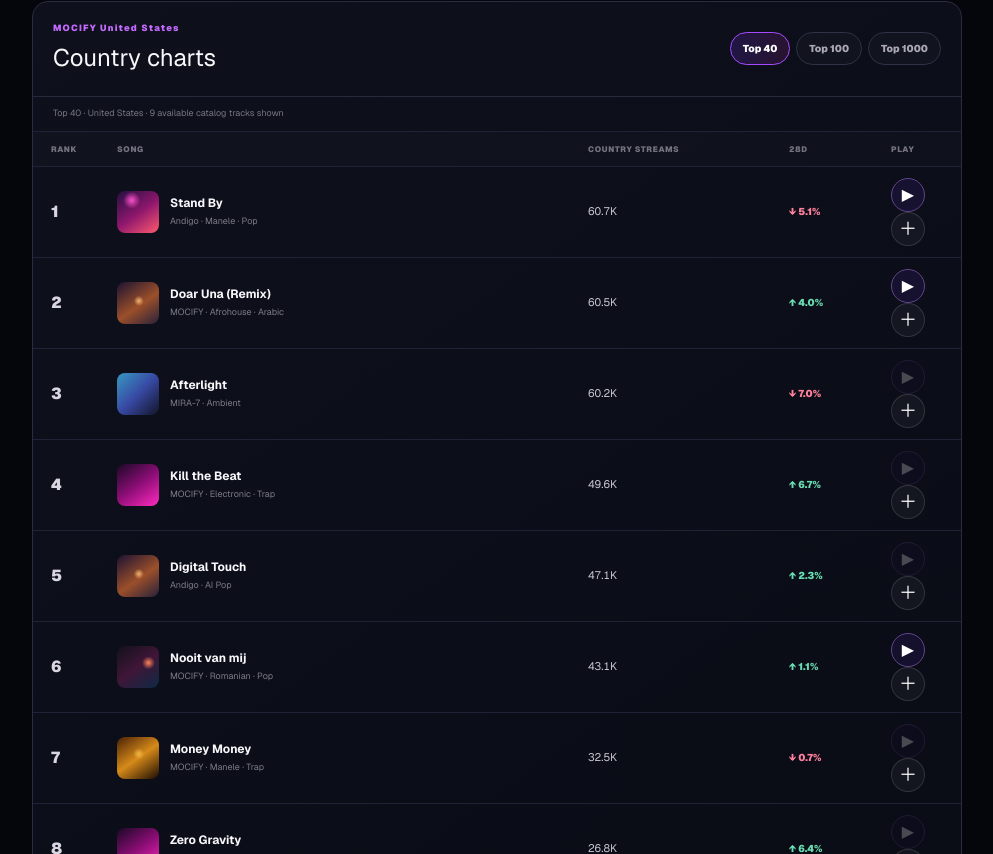
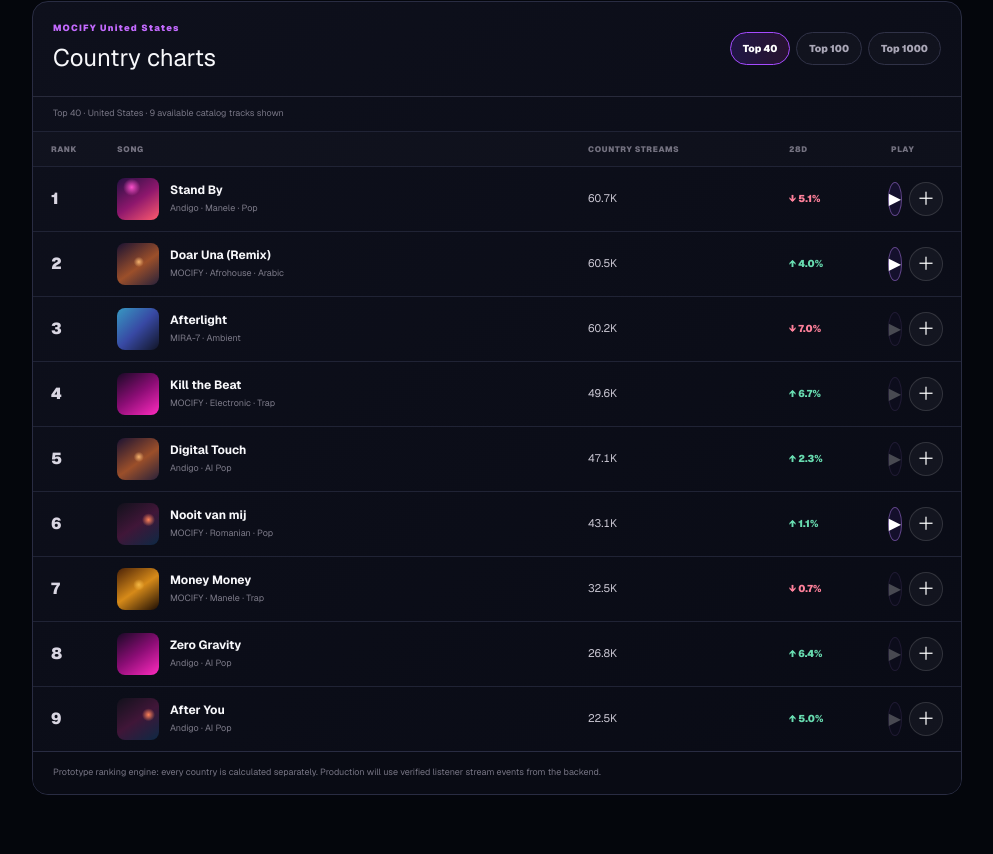
Before and after one commit to psychmedia2026-collab/mocify, a Next.js app: page /radio in a window 1280 px wide. Shown: the part 926-1780 px from the top of the page, without its empty margins (143-1136 px from the left). Built offline with nearby package versions, Linux system fonts and the light colour scheme.

Commit message:
Style Radio playlist actions

```diff
--- a/app/radio/radio.module.css
+++ b/app/radio/radio.module.css
@@ -74,3 +74,6 @@
 .radioPageIntro>span{display:block;max-width:650px;margin:0;color:#9694a4;font-size:14px;line-height:1.65}
 .radioShell .countryMasthead{margin-top:0}
 @media(max-width:620px){.radioPageIntro{padding-top:32px}.radioPageIntro>h1{font-size:clamp(46px,6vw,76px)}}
+
+.trackActions{display:flex;align-items:center;justify-content:flex-end;gap:7px}
+.trackActions :global(.playlist-action-popover){bottom:auto;top:42px}
```
